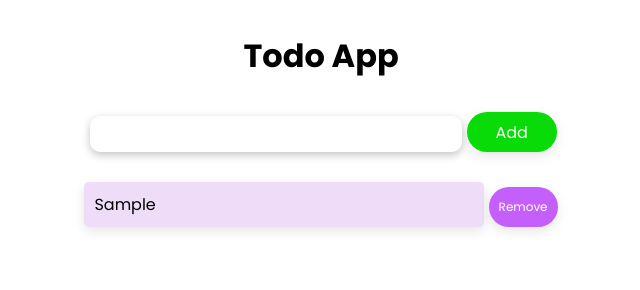
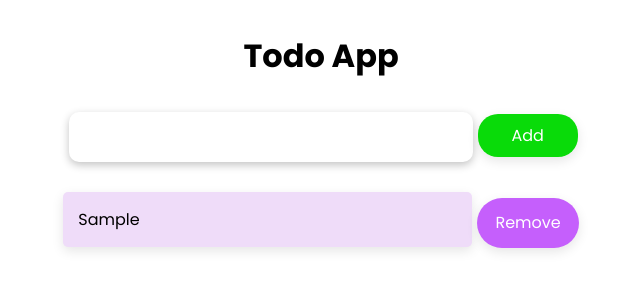
Before and after one commit to nizamaniali/todolist, a plain HTML site: page index.html in a window 1280 px wide. Both pictures are taken after typing "Sample" into the empty fields and a click on the button "Add". Shown: the whole page, without its empty margins (319-959 px from the left). Drawn offline with Linux system fonts and the light colour scheme.

Commit message:
changed some styling

```diff
--- a/style.css
+++ b/style.css
@@ -4,7 +4,7 @@
 
 p {
   margin-top: 10px;
-  padding: 10px;
+  padding: 15px;
 
   /* background-color: lightgray; */
   background-color: #efdcf9;
@@ -32,12 +32,16 @@ p {
   margin-left: 5px;
   /* padding: -20px; */
   /* border: 1px solid grey; */
-  border-radius: 20px;
+  border-radius: 25px;
   height: 40px;
-  padding-left: 10px;
-  padding-right: 10px;
+  /* padding: 5px; */
+  /* padding-left: 18px;
+  padding-right: 18px;
+  padding-top: 5px;
+  padding-bottom: 5px; */
+  padding: 5px 18px;
   font-family: poppins;
-  font-size: 12px;
+  font-size: 16px;
   background-color: #c55ffc;
   /* color: #e2e2e2; */
   color: white;
@@ -66,11 +70,11 @@ p {
 }
 
 .header input {
-  padding: 8px;
+  padding: 15px;
   margin-left: 5px;
   padding-left: 10px;
   border-radius: 10px;
-  width: 28%;
+  width: 30%;
   border: 1px solid grey;
   font-family: poppins;
   margin-bottom: 10px;
@@ -85,17 +89,16 @@ p {
   /* border: 1px solid none; */
   border: none;
   border-radius: 20px;
-  height: 40px;
+  height: 43px;
   font-family: poppins;
   font-size: 16px;
+
   background-color: rgb(9, 219, 9);
   color: white;
-  width: 90px;
+  width: 100px;
+
   cursor: pointer;
-  /* box-shadow: rgba(0, 0, 0, 0.24) 0px 3px 8px; */
   box-shadow: rgba(0, 0, 0, 0.1) 0px 4px 12px;
-  /* margin-left: 10px; */
-  /* padding: 20px; */
 }
 
 .header h3 {
```
